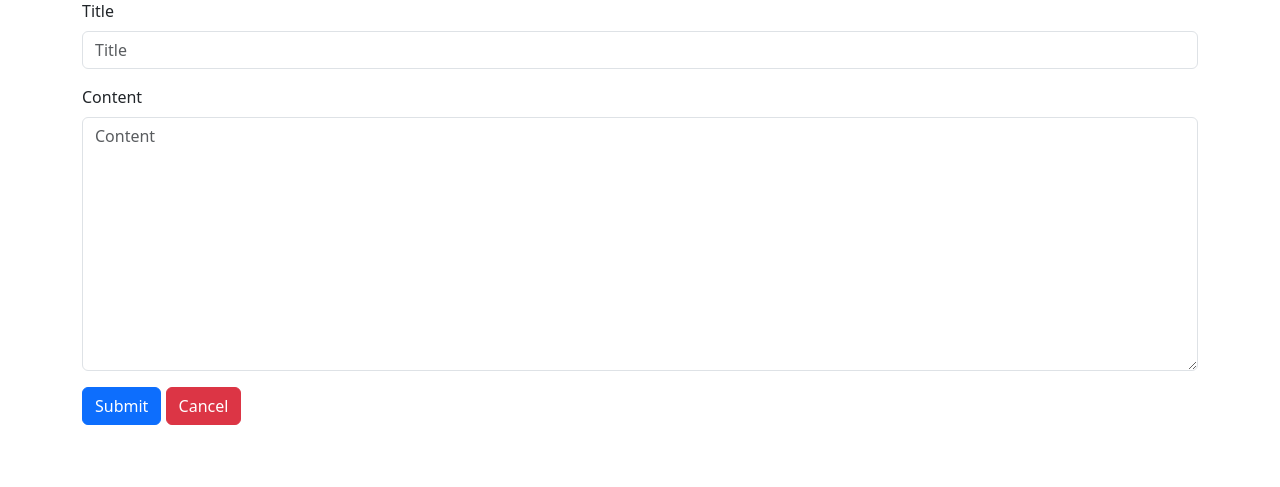
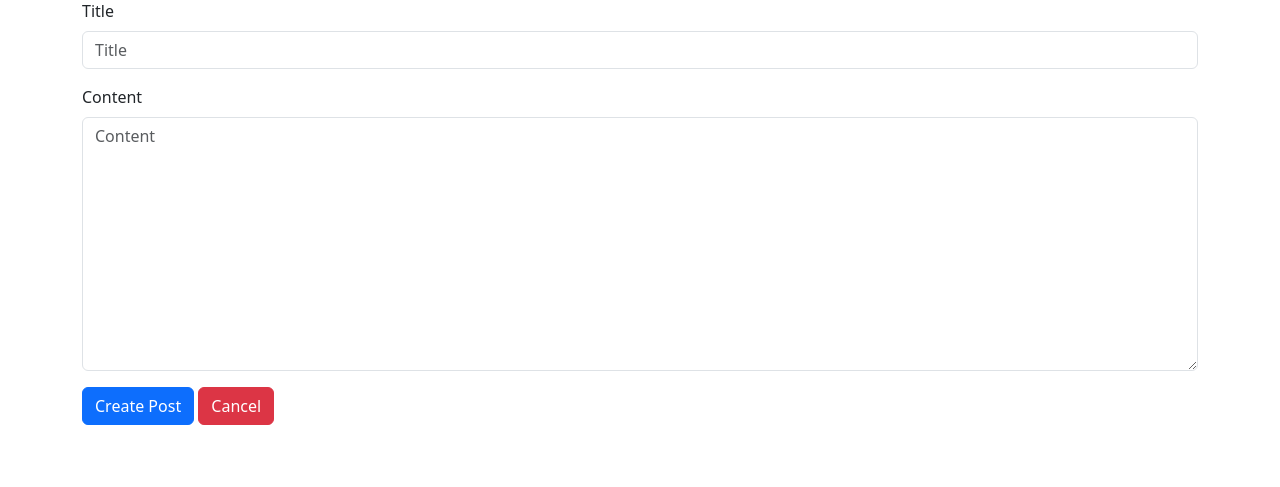
Before and after one commit to srsbandaru/blog-102, a Django app: page /blog/create in a window 1280 px wide. Shown: the part 135-622 px from the top of the page. Run offline with Django 5.2, Linux system fonts and the light colour scheme; some libraries are stand-ins or nearby versions.

Commit message:
Blog App
Add Update Post

```diff
--- a/blog/templates/blog/post_detail.html
+++ b/blog/templates/blog/post_detail.html
@@ -24,8 +24,8 @@
             <p><span class="fw-bold">Author:</span> &lt;Author_Name&gt;</p>
             <p><span class="fw-bold">Post created on:</span> {{post.created_at|date}}</p>
             <hr>
-            <a href="{% url 'blog:post_list' %}" class="btn btn-outline-success"><i class="bi bi-back"></i> Back</a>
-            <a href="#" class="btn btn-outline-secondary"><i class="bi bi-pencil-square"></i> Update</a>
+            <a href="{% url 'blog:post_list' %}" class="btn btn-outline-primary"><i class="bi bi-back"></i> Back</a>
+            <a href="{% url 'blog:post_update' post.id %}" class="btn btn-outline-secondary"><i class="bi bi-pencil-square"></i> Update</a>
             <a href="#" class="btn btn-outline-danger"><i class="bi bi-trash3"></i> Delete</a>
         </div>
 
--- a/blog/templates/blog/post_form.html
+++ b/blog/templates/blog/post_form.html
@@ -5,11 +5,24 @@
 {% endblock title %}
 {% block content %}
     <div class="container mt-3">
-        <h1>Create a Post</h1>
+        {% if form_type == "Update" %}
+            <h1>Update a Post</h1>
+        {% else %}
+            <h1>Create a Post</h1>
+        {% endif %}
+
         <form action="" method="post">
             {% csrf_token %}
             {% bootstrap_form form %}
-            <button type="submit" class="btn btn-primary">Submit</button>
+
+            <button type="submit" class="btn btn-primary">
+                {% if form_type == "Update" %}
+                    Update Post
+                {% else %}
+                    Create Post
+                {% endif %}
+            </button>
+
             <button type="button" class="btn btn-danger"
             onclick="window.location = '{% url 'blog:post_list' %}'">Cancel</button>
         </form>
--- a/blog/templates/blog/post_list.html
+++ b/blog/templates/blog/post_list.html
@@ -27,8 +27,8 @@
                     </div>
                     <ul class="list-group list-group-flush">
                         <li class="list-group-item">
-                            <a href="{% url 'blog:post_detail' post.id %}" class="btn btn-outline-success btn-sm"><i class="bi bi-view-list"></i> View Post</a>
-                            <a href="#" class="btn btn-outline-secondary btn-sm"><i class="bi bi-pencil-square"></i> Edit Post</a>
+                            <a href="{% url 'blog:post_detail' post.id %}" class="btn btn-outline-primary btn-sm"><i class="bi bi-view-list"></i> View Post</a>
+                            <a href="{% url 'blog:post_update' post.id %}" class="btn btn-outline-secondary btn-sm"><i class="bi bi-pencil-square"></i> Edit Post</a>
                             <a href="#" class="btn btn-outline-danger btn-sm"><i class="bi bi-trash3"></i> Delete Post</a>
                         </li>
                         <li class="list-group-item">
--- a/blog/urls.py
+++ b/blog/urls.py
@@ -6,5 +6,6 @@ app_name = "blog"
 urlpatterns = [
     path("", views.PostList.as_view(), name = "post_list"),
     path("details/<int:pk>", views.PostDetail.as_view(), name = "post_detail"),
-    path("create", views.PostCreate.as_view(), name = "post_create")
+    path("create", views.PostCreate.as_view(), name = "post_create"),
+    path("update/<int:pk>", views.PostUpdate.as_view(), name = "post_update")
 ]
--- a/blog/views.py
+++ b/blog/views.py
@@ -1,5 +1,5 @@
 from django.shortcuts import render, get_object_or_404
-from django.views.generic import ListView, DetailView, CreateView
+from django.views.generic import ListView, DetailView, CreateView, UpdateView
 from django.urls import reverse_lazy
 from blog.models import Post
 
@@ -33,3 +33,30 @@ class PostCreate(CreateView):
     context_object_name = "form"
     http_method_names = ["get", "post"]
     fields = ["title", "content"]
+
+# Post Update
+class PostUpdate(UpdateView):
+    template_name = "blog/post_form.html"
+    # success_url = reverse_lazy('blog:post_list')
+    model = Post
+    pk_url_kwarg = 'pk'
+    context_object_name = "form"
+    http_method_names = ['get', 'post',]
+    fields = ["title", "content"]
+
+    # Customise the queryset
+    def get_queryset(self):
+        queryset = self.model.objects.filter(id = self.kwargs["pk"])
+        return queryset
+
+    # Customise the success_url
+    def get_success_url(self):
+        return reverse_lazy("blog:post_detail", kwargs = {"pk":self.kwargs["pk"]})
+
+    # Add your context data
+    def get_context_data(self, **kwargs):
+        # Get context data
+        context = super(PostUpdate, self).get_context_data(**kwargs)
+        # Add your context data
+        context["form_type"] = "Update"
+        return context
```
